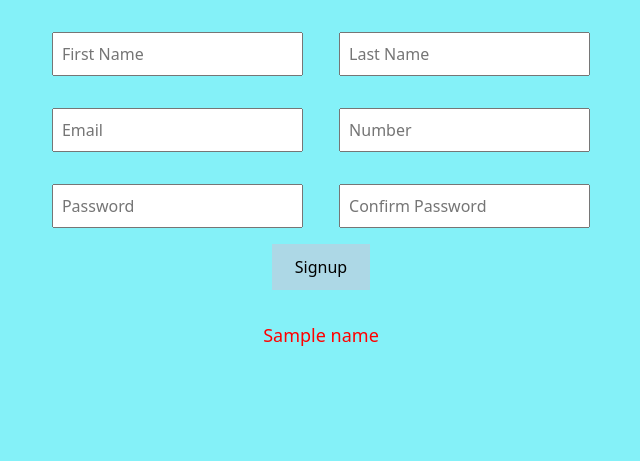
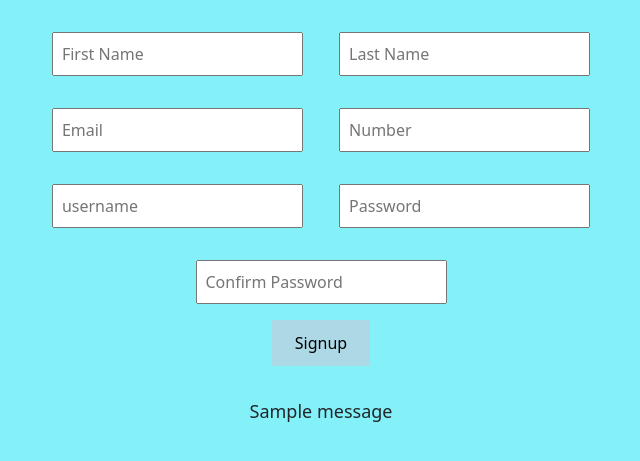
Before and after one commit to rahulrameshm0/python-login-page, a Flask app: template templates/signup.html in a window 1280 px wide. Shown: the part 240-701 px from the top of the page, without its empty margins (319-959 px from the left). Run offline with Flask 3, Linux system fonts and the light colour scheme; the template is opened without the code that fills it: most values are stand-ins (such as "Sample title", 1, 10 or a date in 2020); one stand-in notice (Sample message) is shown.

Commit message:
modified login page and signup page

```diff
--- a/main.py
+++ b/main.py
@@ -1,4 +1,4 @@
-from flask import Flask, request, render_template
+from flask import Flask, request, render_template, flash, redirect, url_for, get_flashed_messages
 datas = {}
 
 app = Flask(__name__)
@@ -11,30 +11,45 @@ def home():
 @app.route("/signup", methods=["GET", "POST"])
 def signup():
     if request.method == "POST":
-        name = None
-        datas[request.form["fname"]] = {
-        "lname": request.form["lname"],
-        "email": request.form["email"],
-        "password": request.form["password"],
-        "confirm": request.form["confirm"]
-        }
+        fname = request.form["fname"]
+        lname = request.form["lname"]
+        email = request.form["email"]
+        username = request.form["username"]
         password = request.form["password"]
         confirm = request.form["confirm"]
+        for user_data in datas.values():
+            if user_data["username"] == username:
+                flash("This is username is already taken!")
+                return redirect(url_for("signup"))
+
         if password != confirm:
-            name = "Your password does not match"
-            return render_template("signup.html", name = name)
+            flash("password does not match!","error")
+            return redirect(url_for("signup"))
 
-    return render_template("signup.html", success = "Account Created Successfully!")
+        datas[fname] = {
+            "lname":lname,
+            "email":email,
+            "confirm":confirm,
+            "password":password,
+            "username":username
+        }
+        flash("Account created successfully!!", "success")
+        return redirect(url_for("signup"))
+    return render_template("signup.html")
 
 @app.route("/login", methods=["GET", "POST"])
 def login():
     if request.method == "POST":
-        error = None
-        fname = request.form['fname']
-        password = request.form['password']
-        if fname not in datas or datas[fname]["password"] != password:
-            error = "Wrong username or password"
-            return render_template('login.html', error = error)
+        username = request.form.get("username")
+        password = request.form.get("password")
+        for user in datas.values():
+            if user["username"] == username and user["password"] == password:
+                flash("login successful", "success")
+                return redirect(url_for('home'))
+
+        flash("username or password is incorrect!", "error")
+        return redirect(url_for("login"))
+
     return render_template("login.html")
 
 if __name__ == "__main__":
--- a/templates/signup.html
+++ b/templates/signup.html
@@ -46,15 +46,17 @@
         <input type="text" name="lname" id="lname" required placeholder="Last Name"><br>
         <input type="email" name="email" id="email" required placeholder="Email">
         <input type="tel" name="number" id="number" required placeholder="Number"><br>
-        <input type="password" name="password" id="password" required placeholder="Password">
+        <input type="text" name="username" id="username" required placeholder="username">
+        <input type="password" name="password" id="password" required placeholder="Password"><br>
         <input type="password" name="confirm" id="confirm" required placeholder="Confirm Password"><br>
         <button type="submit">Signup</button>
     </form>
-
-    {% if name %}
-        <p style="color: red;">{{name}}</p>
-    {% else %}
-        <p style="color: green;">{{success}}</p>
-    {% endif %}
+    {% with messages = get_flashed_messages(with_categories=true) %}
+    {% if messages %}
+    {% for category, message in messages %}
+      <p>{{ message }}</p>
+    {% endfor %}
+  {% endif %}
+{% endwith %}
 
 {% endblock %}
```
Also changed, not shown: templates/login.html (+8 -4 lines).
